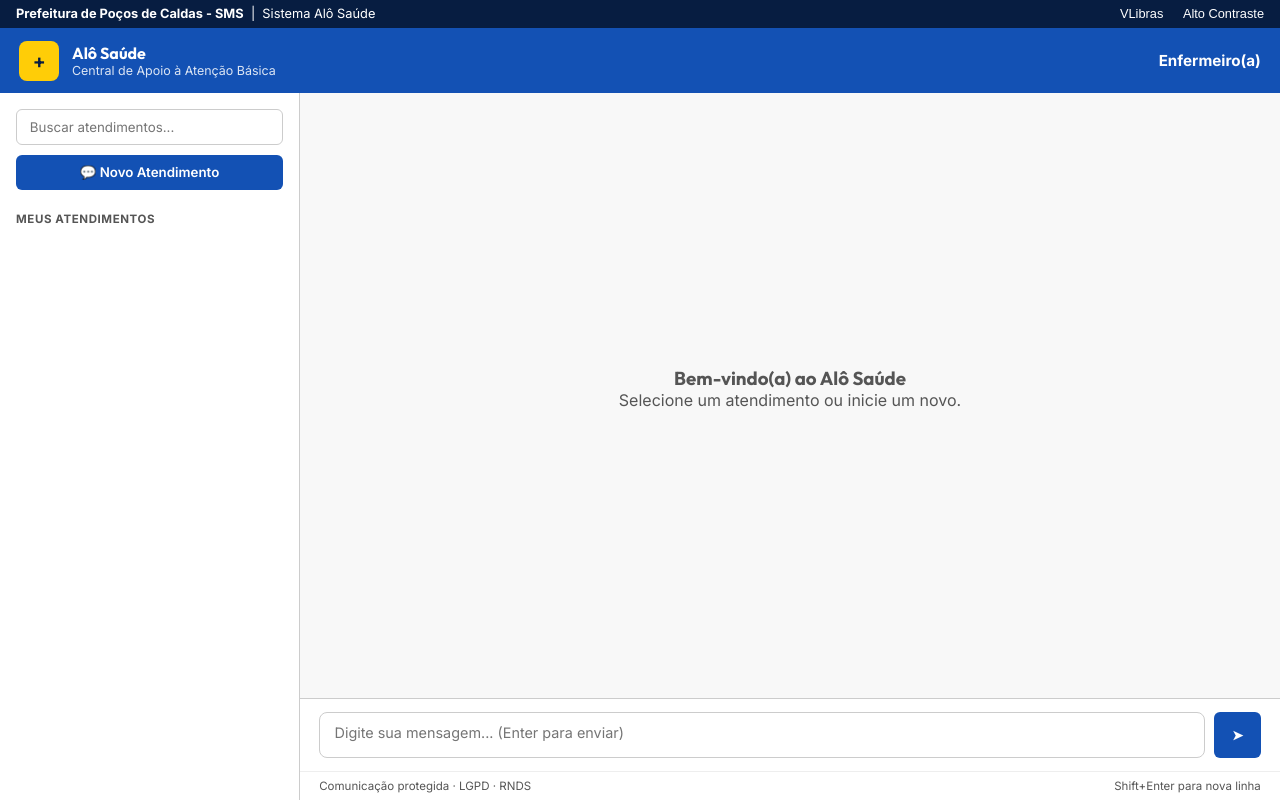
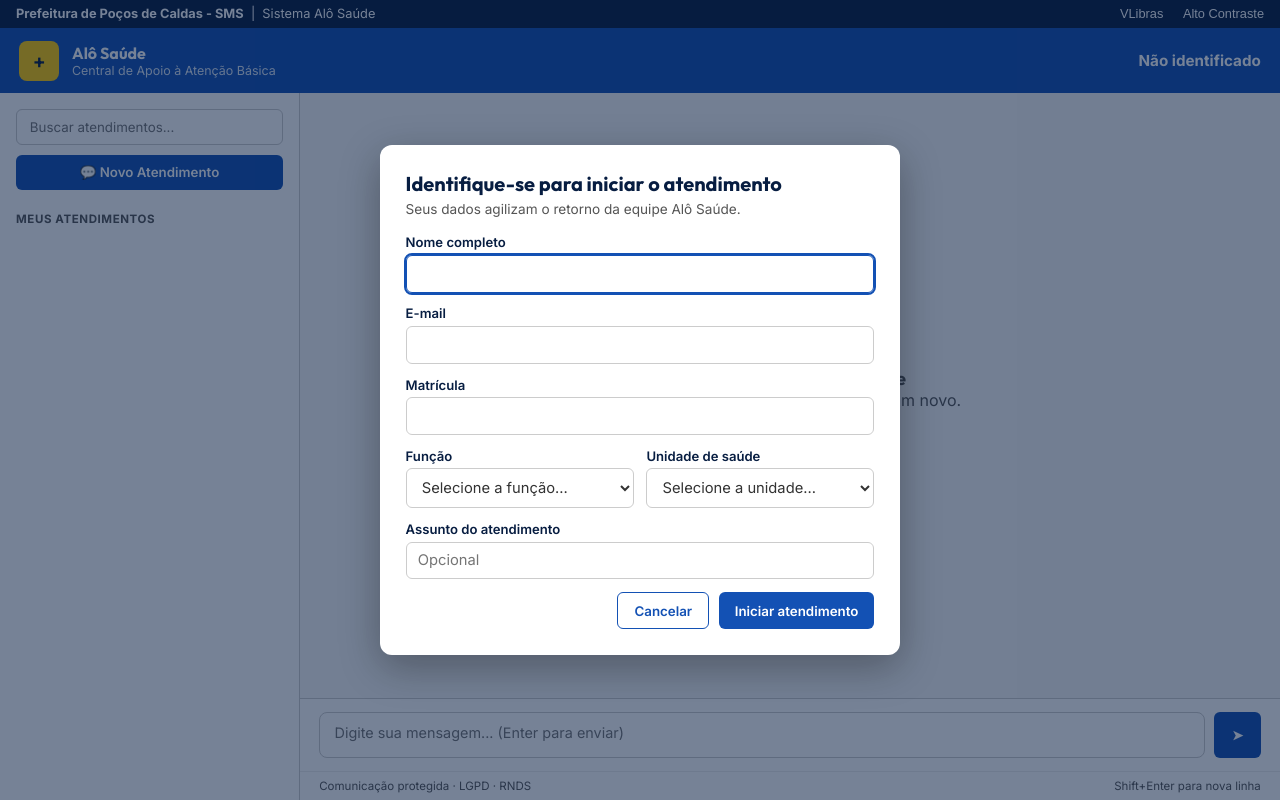
Before and after one commit to RafaelNygaard/Chat_Alo_Saude, a Flask app: page / in a window 1280 px wide. Run offline with Flask 3, Linux system fonts and the light colour scheme; data that the repository does not hold is empty; some libraries are stand-ins or nearby versions.

Commit message:
Popup de identificação do servidor (ADR-003, parte 1)
Schema: tabela funcoes + colunas email/funcao_id/senha_hash em usuarios;
papel aceita "servidor" (migration 002 + schema.sql + models).
Backend: /api/funcoes, /api/ubs, /api/servidores/identificar (find-or-create).
Frontend: modal de identificação substitui o prompt do Novo Atendimento;
identidade persistida em localStorage. Validado no navegador.

Co-Authored-By: Claude Opus 4.8 <noreply@anthropic.com>

```diff
--- a/app/__init__.py
+++ b/app/__init__.py
@@ -17,6 +17,9 @@ def create_app(config_object=Config) -> Flask:
     from app.api.atendente import bp as atendente_bp
     app.register_blueprint(atendente_bp, url_prefix="/api")
 
+    from app.api.servidores import bp as servidores_bp
+    app.register_blueprint(servidores_bp, url_prefix="/api")
+
     from app.pages import bp as pages_bp
     app.register_blueprint(pages_bp)
 
--- /dev/null
+++ b/app/api/servidores.py
@@ -0,0 +1,41 @@
+"""Identificação do servidor ao solicitar atendimento (ADR-003) + combos do popup."""
+import re
+
+from flask import Blueprint, jsonify, request
+
+from app import repositories as repo
+
+bp = Blueprint("servidores", __name__)
+
+RE_EMAIL = re.compile(r"^[^@\s]+@[^@\s]+\.[^@\s]+$")
+
+
+@bp.get("/funcoes")
+def listar_funcoes():
+    return jsonify(repo.listar_funcoes())
+
+
+@bp.get("/ubs")
+def listar_ubs():
+    return jsonify(repo.listar_ubs())
+
+
+@bp.post("/servidores/identificar")
+def identificar():
+    d = request.get_json(force=True)
+    nome = (d.get("nome") or "").strip()
+    email = (d.get("email") or "").strip()
+    matricula = (d.get("matricula") or "").strip()
+    funcao_id = d.get("funcao_id")
+    ubs_id = d.get("ubs_id")
+
+    obrigatorios = {"nome": nome, "email": email, "matricula": matricula,
+                    "funcao_id": funcao_id, "ubs_id": ubs_id}
+    faltando = [k for k, v in obrigatorios.items() if not v]
+    if faltando:
+        return jsonify({"erro": f"campos obrigatórios: {', '.join(faltando)}"}), 400
+    if not RE_EMAIL.match(email):
+        return jsonify({"erro": "e-mail inválido"}), 400
+
+    u = repo.identificar_servidor(nome, email, matricula, int(funcao_id), int(ubs_id))
+    return jsonify({"usuario_id": u.id, "nome": u.nome, "ubs_id": u.ubs_id})
--- a/app/repositories.py
+++ b/app/repositories.py
@@ -5,9 +5,44 @@ from sqlalchemy import text
 
 from app.db import Session
 from app.models import (
-    AtendenteStatus, Conversa, FaqIntent, Handoff, Mensagem, TopicoCritico,
+    AtendenteStatus, Conversa, FaqIntent, Funcao, Handoff, Mensagem,
+    TopicoCritico, UBS, Usuario,
 )
 from app.nlp.rules_engine import IntentDef
+
+
+# ------------------------------------------------------------- identificação
+def listar_funcoes() -> list[dict]:
+    rows = Session.query(Funcao).filter_by(ativo=True).order_by(Funcao.nome).all()
+    return [{"id": f.id, "nome": f.nome} for f in rows]
+
+
+def listar_ubs() -> list[dict]:
+    rows = Session.query(UBS).order_by(UBS.nome).all()
+    return [{"id": u.id, "nome": u.nome, "municipio": u.municipio} for u in rows]
+
+
+def identificar_servidor(nome: str, email: str, matricula: str,
+                         funcao_id: int, ubs_id: int) -> Usuario:
+    """Find-or-create do servidor pela matrícula (chave natural); atualiza dados.
+
+    Não rebaixa o papel de um usuário que já seja atendente/admin.
+    """
+    u = Session.query(Usuario).filter_by(matricula=matricula).first()
+    if u is None and email:
+        u = Session.query(Usuario).filter_by(email=email).first()
+    if u is None:
+        u = Usuario(papel="servidor")
+        Session.add(u)
+    u.nome = nome
+    u.email = email or u.email
+    u.matricula = matricula or u.matricula
+    u.funcao_id = funcao_id
+    u.ubs_id = ubs_id
+    if u.papel not in ("atendente", "admin"):
+        u.papel = "servidor"
+    Session.commit()
+    return u
 
 
 def carregar_intents() -> list[IntentDef]:
--- a/app/static/css/estilo.css
+++ b/app/static/css/estilo.css
@@ -74,6 +74,44 @@ body.alto-contraste .msg-usuario { border: 2px solid #fff; }
 .cabecalho .subtitulo { font-size: .78rem; opacity: .85; }
 .cabecalho .identidade { text-align: right; font-size: .8rem; }
 .cabecalho .identidade strong { display: block; font-size: .95rem; }
+
+/* Modal de identificação (ADR-003) */
+.modal-overlay {
+  position: fixed; inset: 0; z-index: 100;
+  background: rgba(7, 29, 65, .55);
+  display: flex; align-items: center; justify-content: center;
+  padding: 1rem;
+}
+.modal-overlay[hidden] { display: none; }
+.modal {
+  background: var(--branco); border-radius: 12px;
+  width: 100%; max-width: 520px; padding: 1.6rem;
+  box-shadow: 0 12px 40px rgba(0, 0, 0, .3);
+  max-height: 92vh; overflow-y: auto;
+}
+.modal .titulo { color: var(--azul-escuro); font-size: 1.25rem; }
+.modal-sub { color: var(--cinza-texto); font-size: .85rem; margin: .3rem 0 1.1rem; }
+.modal label {
+  display: block; font-size: .82rem; font-weight: 600;
+  color: var(--azul-escuro); margin-bottom: .8rem;
+}
+.modal input, .modal select {
+  width: 100%; margin-top: .3rem; padding: .55rem .7rem;
+  border: 1px solid var(--cinza-borda); border-radius: 6px;
+  font-family: inherit; font-size: .92rem; font-weight: 400; color: var(--texto);
+  background: var(--branco);
+}
+.modal input:focus, .modal select:focus {
+  outline: 2px solid var(--azul-govbr); border-color: var(--azul-govbr);
+}
+.modal .linha-campos { display: flex; gap: .8rem; }
+.modal .linha-campos label { flex: 1; }
+.modal-erro {
+  background: #fde8e8; color: #a30000; border-radius: 6px;
+  padding: .5rem .7rem; font-size: .82rem; font-weight: 600; margin-bottom: .8rem;
+}
+.modal-acoes { display: flex; justify-content: flex-end; gap: .6rem; margin-top: .4rem; }
+@media (max-width: 480px) { .modal .linha-campos { flex-direction: column; gap: 0; } }
 
 /* Layout principal */
 .principal { flex: 1; display: flex; min-height: 0; }
--- a/app/static/js/chat.js
+++ b/app/static/js/chat.js
@@ -1,8 +1,8 @@
 // Chat do enfermeiro — ES6 + Fetch API + SSE. Sem frameworks (ADR-001).
 'use strict';
 
-// MVP sem autenticação: usuário via ?usuario_id= (padrão 1). Item futuro: login.
-const USUARIO_ID = Number(new URLSearchParams(location.search).get('usuario_id') || 1);
+// Identidade do servidor (ADR-003): coletada no popup e persistida entre atendimentos.
+let servidor = carregarServidor();  // {usuario_id, nome, email, matricula, funcao_id, ubs_id} | null
 
 const el = (id) => document.getElementById(id);
 const listaEl = el('lista-conversas');
@@ -12,10 +12,24 @@ let conversaAtual = null;      // {id, protocolo, assunto, status_ui}
 let stream = null;
 const afterRef = { valor: 0 };
 
+// -------------------------------------------------------------- identidade
+
+function carregarServidor() {
+  try { return JSON.parse(localStorage.getItem('servidor')) || null; }
+  catch { return null; }
+}
+function salvarServidor(s) { localStorage.setItem('servidor', JSON.stringify(s)); servidor = s; }
+
+function atualizarIdentidade() {
+  el('usuario-nome').textContent = servidor ? servidor.nome : 'Não identificado';
+  el('usuario-ubs').textContent = servidor?.ubs_nome || '';
+}
+
 // ---------------------------------------------------------------- sidebar
 
 async function carregarConversas(filtro = '') {
-  const conversas = await api.get(`/api/conversas?usuario_id=${USUARIO_ID}`);
+  if (!servidor) { listaEl.innerHTML = ''; return; }
+  const conversas = await api.get(`/api/conversas?usuario_id=${servidor.usuario_id}`);
   listaEl.innerHTML = '';
   conversas
     .filter((c) => !filtro || (c.assunto || '').toLowerCase().includes(filtro) || c.protocolo.toLowerCase().includes(filtro))
@@ -134,15 +148,72 @@ async function carregarChips() {
   });
 }
 
+// -------------------------------------------------------- modal identificação
+
+let combosCarregados = false;
+
+async function carregarCombos() {
+  if (combosCarregados) return;
+  const [funcoes, ubs] = await Promise.all([api.get('/api/funcoes'), api.get('/api/ubs')]);
+  const opts = (arr, ph) => `<option value="" disabled selected>${ph}</option>` +
+    arr.map((o) => `<option value="${o.id}">${o.nome}</option>`).join('');
+  el('id-funcao').innerHTML = opts(funcoes, 'Selecione a função...');
+  el('id-ubs').innerHTML = opts(ubs, 'Selecione a unidade...');
+  combosCarregados = true;
+}
+
+async function abrirModal() {
+  el('id-erro').hidden = true;
+  await carregarCombos();
+  if (servidor) {  // pré-preenche com a última identidade
+    el('id-nome').value = servidor.nome || '';
+    el('id-email').value = servidor.email || '';
+    el('id-matricula').value = servidor.matricula || '';
+    if (servidor.funcao_id) el('id-funcao').value = servidor.funcao_id;
+    if (servidor.ubs_id) el('id-ubs').value = servidor.ubs_id;
+  }
+  el('id-assunto').value = '';
+  el('modal-identificacao').hidden = false;
+  el('id-nome').focus();
+}
+
+function fecharModal() { el('modal-identificacao').hidden = true; }
+
+el('id-cancelar').addEventListener('click', fecharModal);
+el('modal-identificacao').addEventListener('click', (ev) => {
+  if (ev.target === el('modal-identificacao')) fecharModal();  // clique fora fecha
+});
+
+el('form-identificacao').addEventListener('submit', async (ev) => {
+  ev.preventDefault();
+  const dados = {
+    nome: el('id-nome').value.trim(),
+    email: el('id-email').value.trim(),
+    matricula: el('id-matricula').value.trim(),
+    funcao_id: Number(el('id-funcao').value) || null,
+    ubs_id: Number(el('id-ubs').value) || null,
+  };
+  const erro = el('id-erro');
+  try {
+    const s = await api.post('/api/servidores/identificar', dados);
+    const ubsNome = el('id-ubs').selectedOptions[0]?.textContent || '';
+    salvarServidor({ usuario_id: s.usuario_id, ...dados, ubs_nome: ubsNome });
+    atualizarIdentidade();
+
+    const assunto = el('id-assunto').value.trim() || 'Atendimento';
+    const c = await api.post('/api/chat', { usuario_id: s.usuario_id, assunto });
+    fecharModal();
+    await carregarConversas();
+    abrirConversa({ id: c.conversa_id, protocolo: c.protocolo, assunto, status_ui: c.status });
+  } catch (e) {
+    erro.textContent = 'Não foi possível identificar. Verifique os campos e tente novamente.';
+    erro.hidden = false;
+  }
+});
+
 // ---------------------------------------------------------------- ações
 
-el('btn-novo').addEventListener('click', async () => {
-  const assunto = prompt('Assunto do atendimento:');
-  if (assunto === null) return;
-  const c = await api.post('/api/chat', { usuario_id: USUARIO_ID, assunto: assunto || 'Atendimento' });
-  await carregarConversas();
-  abrirConversa({ id: c.conversa_id, protocolo: c.protocolo, assunto: assunto || 'Atendimento', status_ui: c.status });
-});
+el('btn-novo').addEventListener('click', abrirModal);
 
 el('btn-encerrar').addEventListener('click', async () => {
   if (!conversaAtual || !confirm('Encerrar este atendimento?')) return;
@@ -152,5 +223,7 @@ el('btn-encerrar').addEventListener('click', async () => {
 
 // ---------------------------------------------------------------- init
 
+atualizarIdentidade();
 carregarConversas();
 carregarChips();
+if (!servidor) abrirModal();  // primeira visita: já pede identificação
--- a/app/templates/index.html
+++ b/app/templates/index.html
@@ -28,10 +28,45 @@
       </div>
     </div>
     <div class="identidade" id="identidade">
-      <strong id="usuario-nome">Enfermeiro(a)</strong>
+      <strong id="usuario-nome">Não identificado</strong>
       <span id="usuario-ubs"></span>
     </div>
   </header>
+
+  <!-- Modal de identificação do servidor (ADR-003) -->
+  <div class="modal-overlay" id="modal-identificacao" hidden>
+    <div class="modal" role="dialog" aria-modal="true" aria-labelledby="modal-titulo">
+      <h2 class="titulo" id="modal-titulo">Identifique-se para iniciar o atendimento</h2>
+      <p class="modal-sub">Seus dados agilizam o retorno da equipe Alô Saúde.</p>
+      <form id="form-identificacao">
+        <label>Nome completo
+          <input id="id-nome" type="text" required autocomplete="name" maxlength="120">
+        </label>
+        <label>E-mail
+          <input id="id-email" type="email" required autocomplete="email" maxlength="120">
+        </label>
+        <label>Matrícula
+          <input id="id-matricula" type="text" required maxlength="40">
+        </label>
+        <div class="linha-campos">
+          <label>Função
+            <select id="id-funcao" required></select>
+          </label>
+          <label>Unidade de saúde
+            <select id="id-ubs" required></select>
+          </label>
+        </div>
+        <label>Assunto do atendimento
+          <input id="id-assunto" type="text" placeholder="Opcional" maxlength="120">
+        </label>
+        <p class="modal-erro" id="id-erro" role="alert" hidden></p>
+        <div class="modal-acoes">
+          <button type="button" class="btn secundario" id="id-cancelar">Cancelar</button>
+          <button type="submit" class="btn">Iniciar atendimento</button>
+        </div>
+      </form>
+    </div>
+  </div>
 
   <div class="principal">
     <!-- Sidebar -->
```
Also changed, not shown: app/models.py (+14 -1 lines), db/schema.sql (+20 -2 lines), db/migrations/002_identificacao_e_admin.sql (added), docs/CHANGELOG.md.
